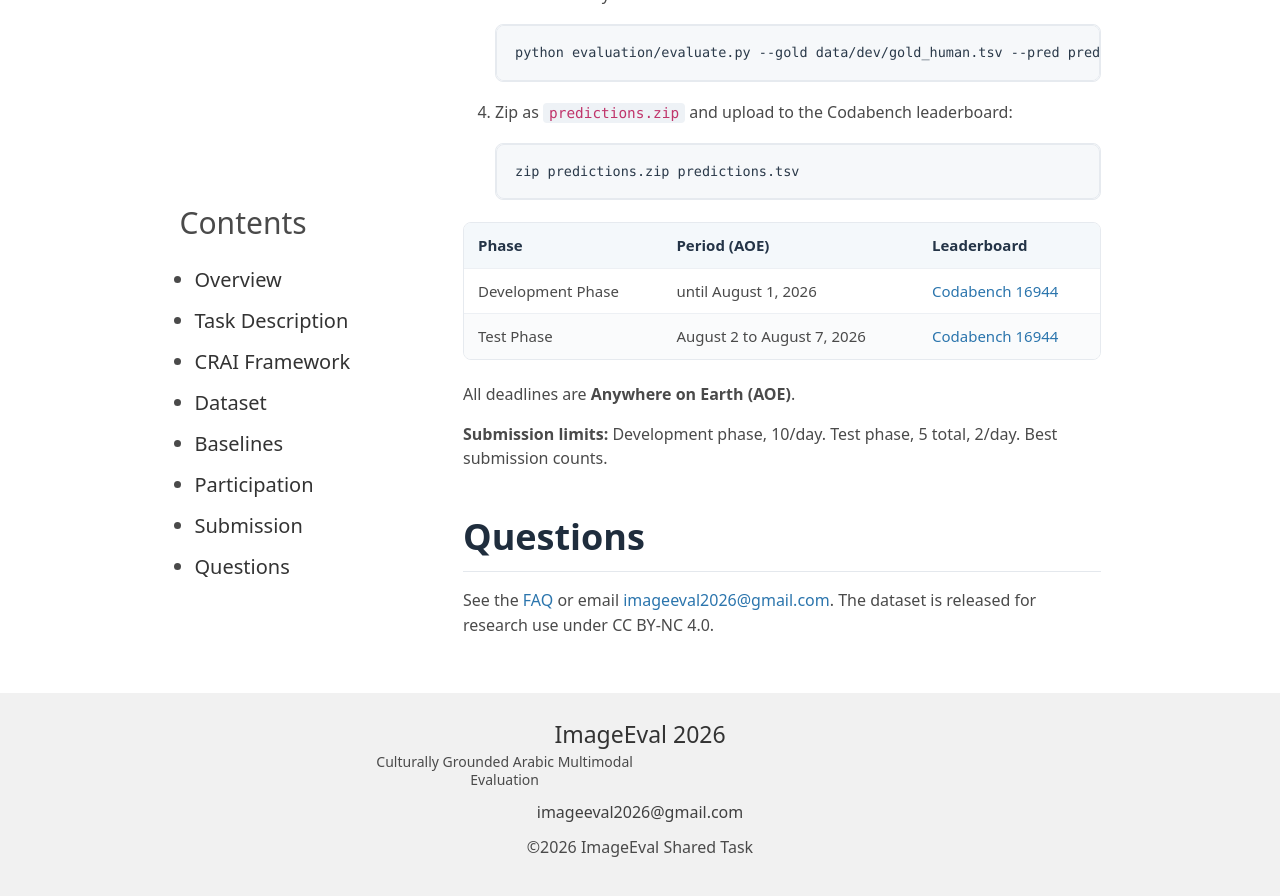
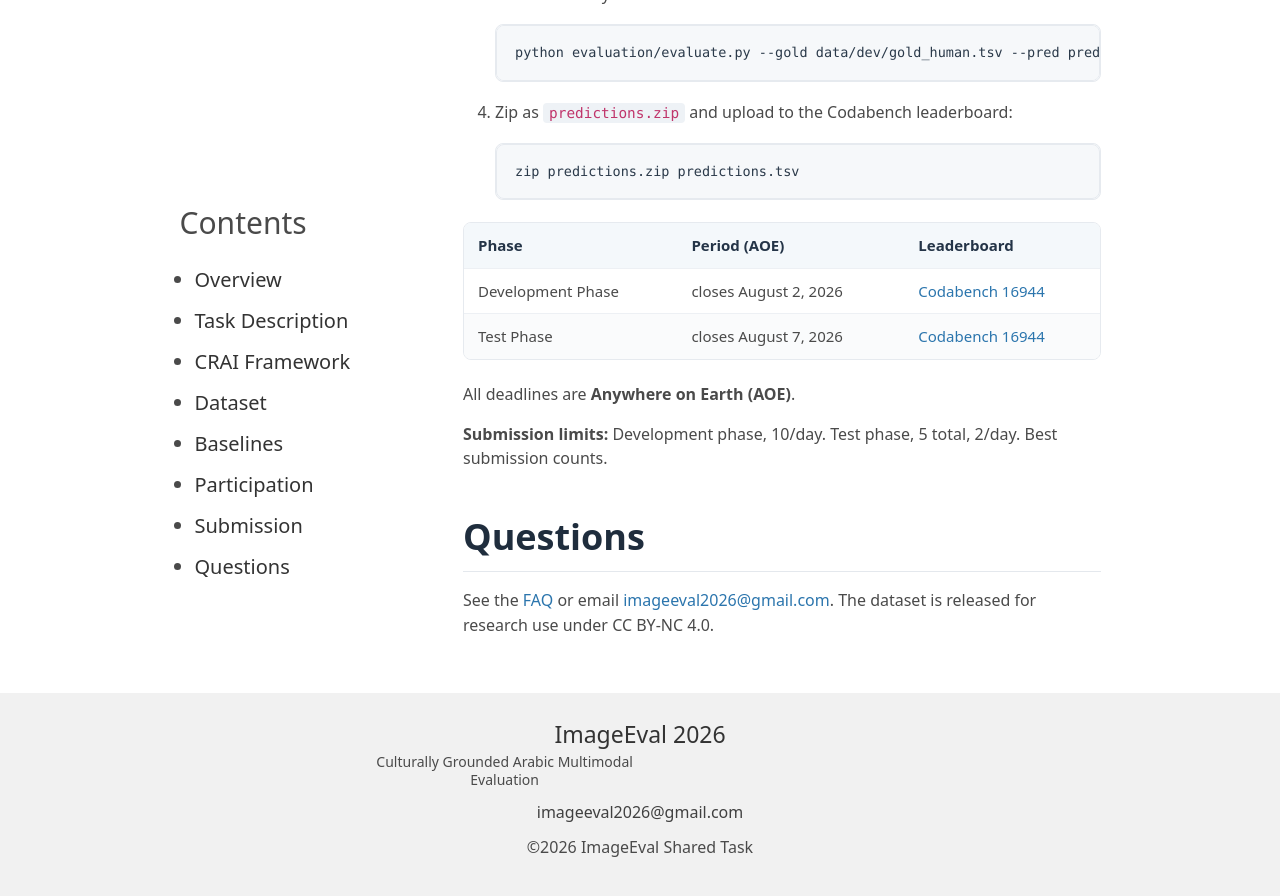
Before and after one commit to ImageEval2026/ImageEval2026.github.io, a Jekyll site: the page built from task2.md, in a window 1280 px wide and 900 px high, scrolled down 4673 px. Shown: the top 896 px of the window. Built offline with Jekyll 4.4.1, drawn with Linux system fonts in a browser that asks for light colours; some of the changed text lies outside the part shown.

Commit message:
Dates: state phases by AoE deadlines instead of ranges

```diff
--- a/_layouts/default.html
+++ b/_layouts/default.html
@@ -36,7 +36,7 @@
   {% if site.slack_url %}
   <a class="slack-bar" href="{{ site.slack_url }}" target="_blank" rel="noopener noreferrer">
     <span class="slack-bar__text">💬 Join the ImageEval 2026 Slack for announcements &amp; questions</span>
-    <span class="slack-bar__dates">🗓️ Test phase: August 2-7 (AoE)</span>
+    <span class="slack-bar__dates">🗓️ Test phase closes August 7 (AoE)</span>
     <span class="slack-bar__cta">Join now →</span>
   </a>
   {% endif %}
--- a/task2.md
+++ b/task2.md
@@ -155,8 +155,8 @@ Every participating team is expected to submit a short **system description pape
 
 | Phase | Period (AOE) | Leaderboard |
 |---|---|---|
-| Development Phase | until August 1, 2026 | [Codabench 16944](https://www.codabench.org/competitions/16944/) |
-| Test Phase | August 2 to August 7, 2026 | [Codabench 16944](https://www.codabench.org/competitions/16944/) |
+| Development Phase | closes August 2, 2026 | [Codabench 16944](https://www.codabench.org/competitions/16944/) |
+| Test Phase | closes August 7, 2026 | [Codabench 16944](https://www.codabench.org/competitions/16944/) |
 
 All deadlines are **Anywhere on Earth (AOE)**.
 
```
Also changed, not shown: _tasks/important-dates.md (+2 -2 lines), task1.md (+1 -1 lines).
